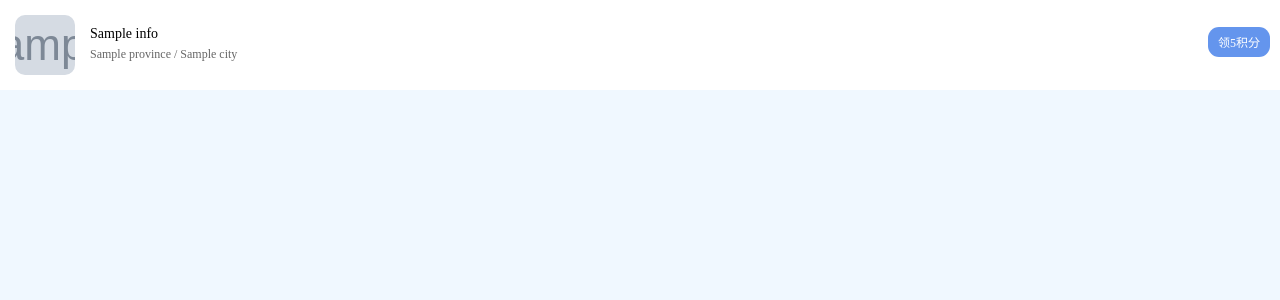
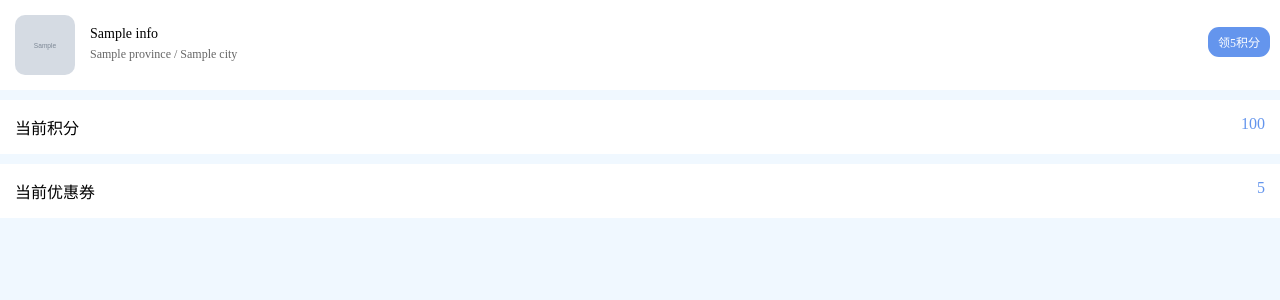
Before and after one commit to LIJiaF/miyuchayan, a Python web app: template template/personal.html in a window 1280 px wide. Shown: the top 300 px of the page. Run offline with Jinja, Linux system fonts and the light colour scheme; the template is opened without the code that fills it: most values are stand-ins (such as "Sample title", 1, 10 or a date in 2020); grey boxes marked "Sample" are stand-in pictures.

Commit message:
页面修改

```diff
--- a/template/personal.html
+++ b/template/personal.html
@@ -28,7 +28,8 @@
             height: 60px;
             float: left;
             border-radius: 10px;
-            background: url("{{info['image']}}") no-repeat center center;
+            background: url("{{info['image']}}") center center;
+            background-size: contain;
         }
 
         .user_info {
@@ -52,14 +53,34 @@
             position: absolute;
             right: 10px;
             top: 27px;
-            cursor: pointer;
-            background: #6495ED;
             border: none;
             color: #fff;
             padding: 6px 10px;
             border-radius: 11px;
+            font-size: 12px;
             outline: none;
-            font-size: 12px;
+            -webkit-appearance: none;
+            -webkit-tap-highlight-color: rgba(0, 0, 0, 0);
+        }
+
+        .draft {
+            background: #6495ED;
+        }
+
+        .active {
+            display: none;
+            background: #cccccc;
+        }
+
+        .score_banner, .discount_banner {
+            margin-top: 10px;
+            padding: 15px;
+            background: #ffffff;
+        }
+
+        .score, .discount {
+            float: right;
+            color: #6495ED;
         }
     </style>
 </head>
@@ -70,7 +91,11 @@
         <p class="name">{{info['name']}}</p>
         <p class="address">{{info['province']}} / {{info['city']}}</p>
     </div>
-    <span class="btn">领5积分</span>
+    <span class="btn draft">领5积分</span>
+    <span class="btn active">领取成功</span>
 </div>
+<p class="score_banner">当前积分<span class="score">100</span></p>
+<p class="discount_banner">当前优惠券<span class="discount">5</span></p>
+
 </body>
 </html>
```
